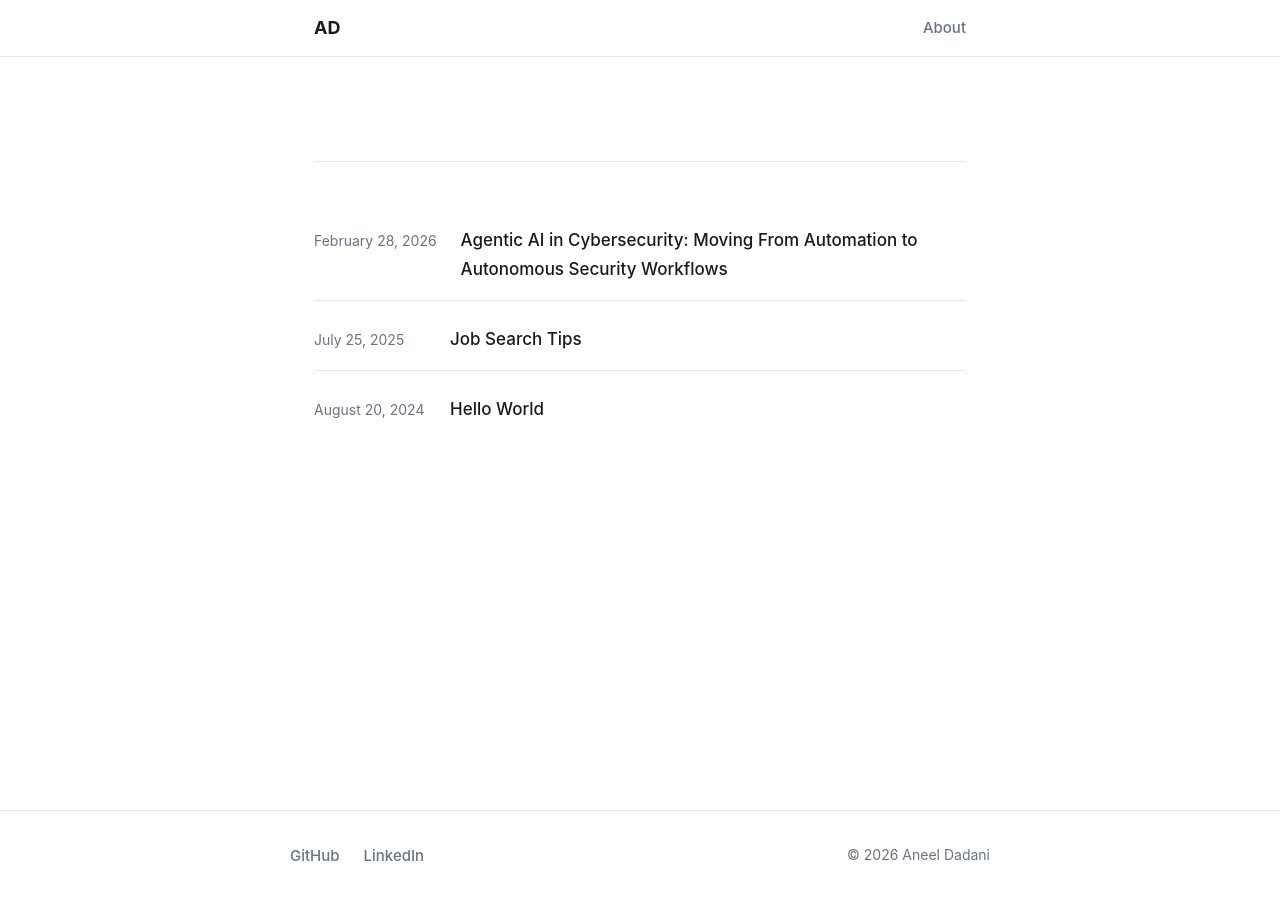
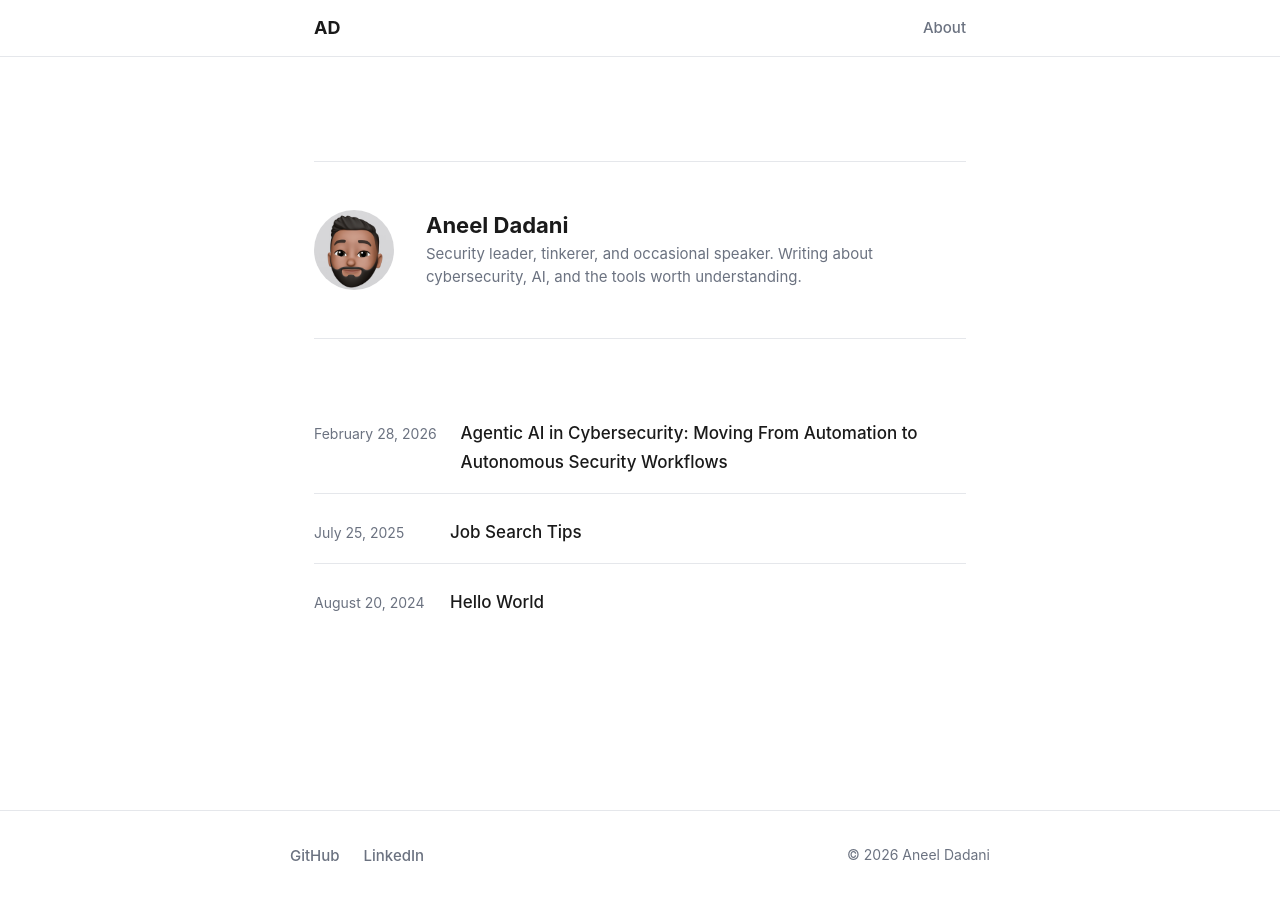
Before and after one commit to aneeldadani/aneeldadani.github.io, a Jekyll site: the page built from index.html, in a window 1280 px wide. Built offline with Jekyll 4.4.1, drawn with Linux system fonts in a browser that asks for light colours.

Commit message:
Add avatar and profile section to home page
Co-Authored-By: Claude Sonnet 4.6 <noreply@anthropic.com>

```diff
--- a/assets/css/main.css
+++ b/assets/css/main.css
@@ -219,6 +219,47 @@ tr:last-child td {
 
 .nav-link:hover {
   color: var(--color-text);
+}
+
+/* ============================================================
+   HOME PROFILE
+   ============================================================ */
+.home-profile {
+  display: flex;
+  align-items: center;
+  gap: var(--space-xl);
+  margin-bottom: var(--space-3xl);
+  padding-bottom: var(--space-2xl);
+  border-bottom: 1px solid var(--color-border);
+}
+
+.home-avatar {
+  width: 80px;
+  height: 80px;
+  border-radius: 50%;
+  flex-shrink: 0;
+  object-fit: cover;
+}
+
+.home-name {
+  font-size: 1.375rem;
+  font-weight: 700;
+  margin: 0 0 var(--space-xs) 0;
+}
+
+.home-bio {
+  font-size: 0.9375rem;
+  color: var(--color-text-muted);
+  margin: 0;
+  line-height: 1.5;
+}
+
+@media (max-width: 640px) {
+  .home-profile {
+    flex-direction: column;
+    align-items: flex-start;
+    gap: var(--space-md);
+  }
 }
 
 /* ============================================================
--- a/index.html
+++ b/index.html
@@ -2,6 +2,14 @@
 layout: page
 title: ""
 ---
+
+<div class="home-profile">
+  <img src="{{ '/assets/img/aneel-avatar.png' | relative_url }}" alt="Aneel Dadani" class="home-avatar">
+  <div class="home-profile-text">
+    <h1 class="home-name">Aneel Dadani</h1>
+    <p class="home-bio">Security leader, tinkerer, and occasional speaker. Writing about cybersecurity, AI, and the tools worth understanding.</p>
+  </div>
+</div>
 
 <ul class="post-list">
   {% for post in site.posts %}
```
